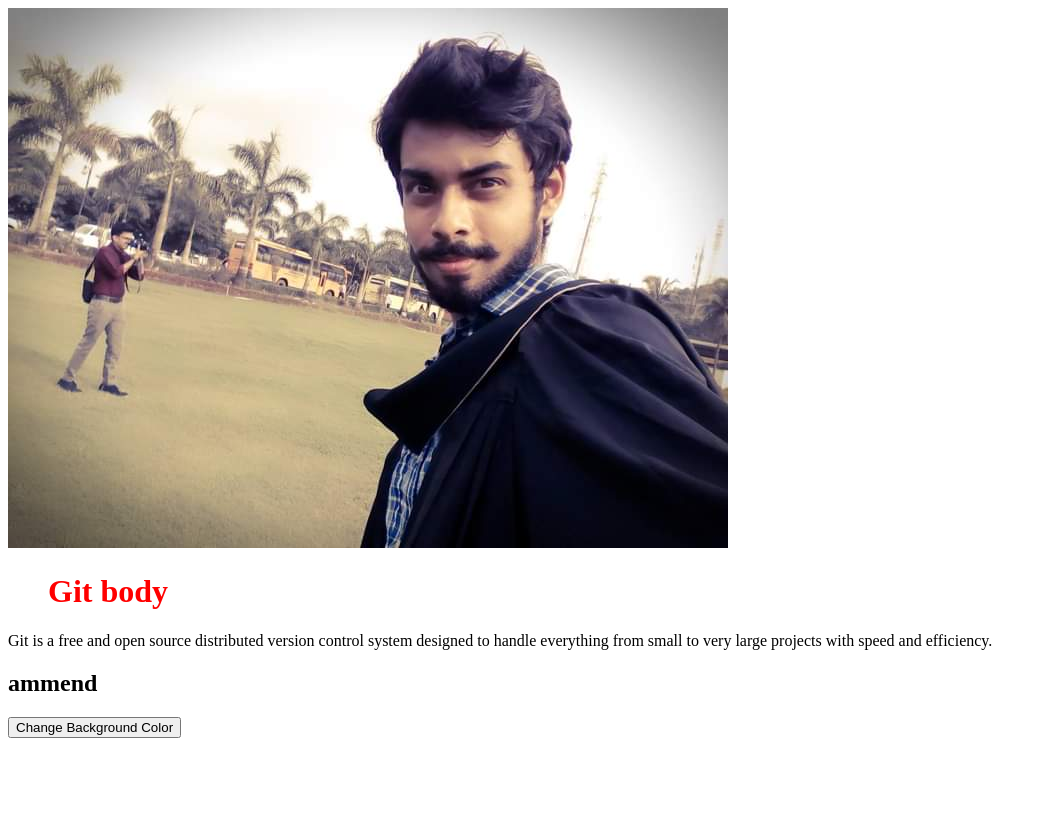
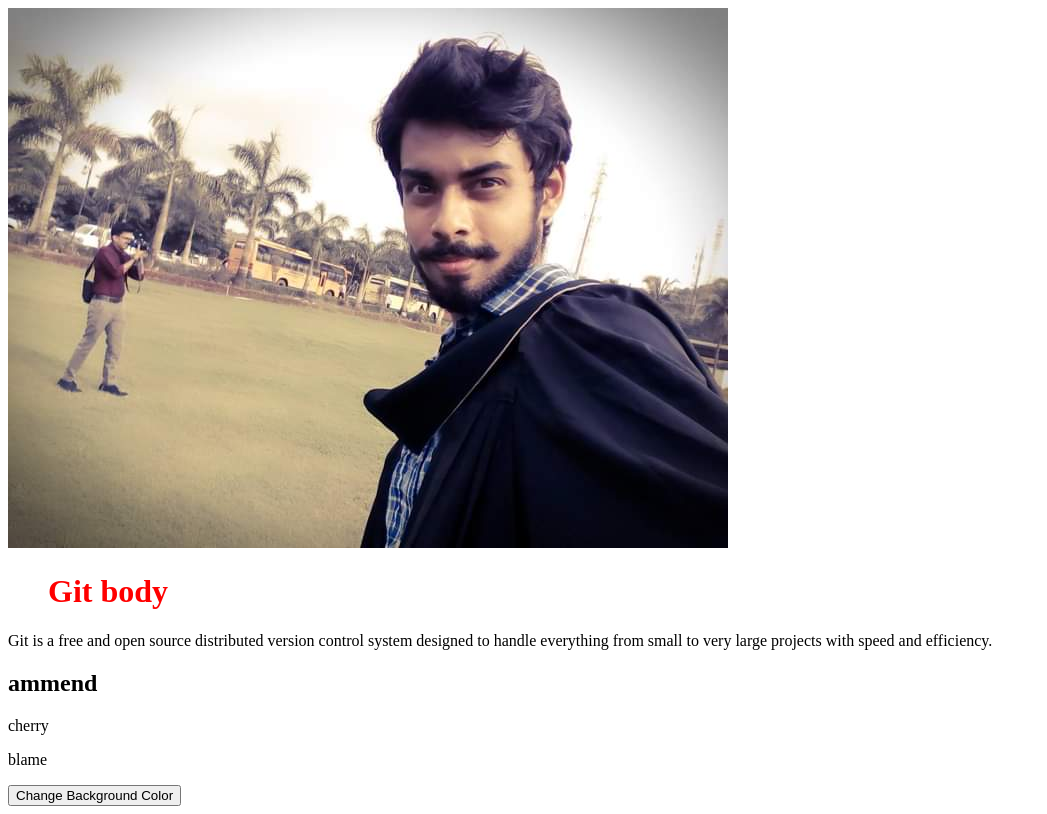
Before and after one commit to arunsab/git-dem-loc-rep, a plain HTML site: page index.html in a window 1280 px wide. Shown: the whole page, without its empty margins (0-1047 px from the left). Drawn offline with Linux system fonts and the light colour scheme.

Commit message:
cherry commit

```diff
--- a/index.html
+++ b/index.html
@@ -13,6 +13,8 @@
     <h1>Git body</h1>
     <p> Git is a free and open source distributed version control system designed to handle everything from small to very large projects with speed and efficiency.   </p>
     <h2> ammend </h2>
+    <p> cherry </p>
+    <p> blame</p>
     <button id="changeColorButton">Change Background Color</button>
     <script src="script.js"></script>
 </body>
```
